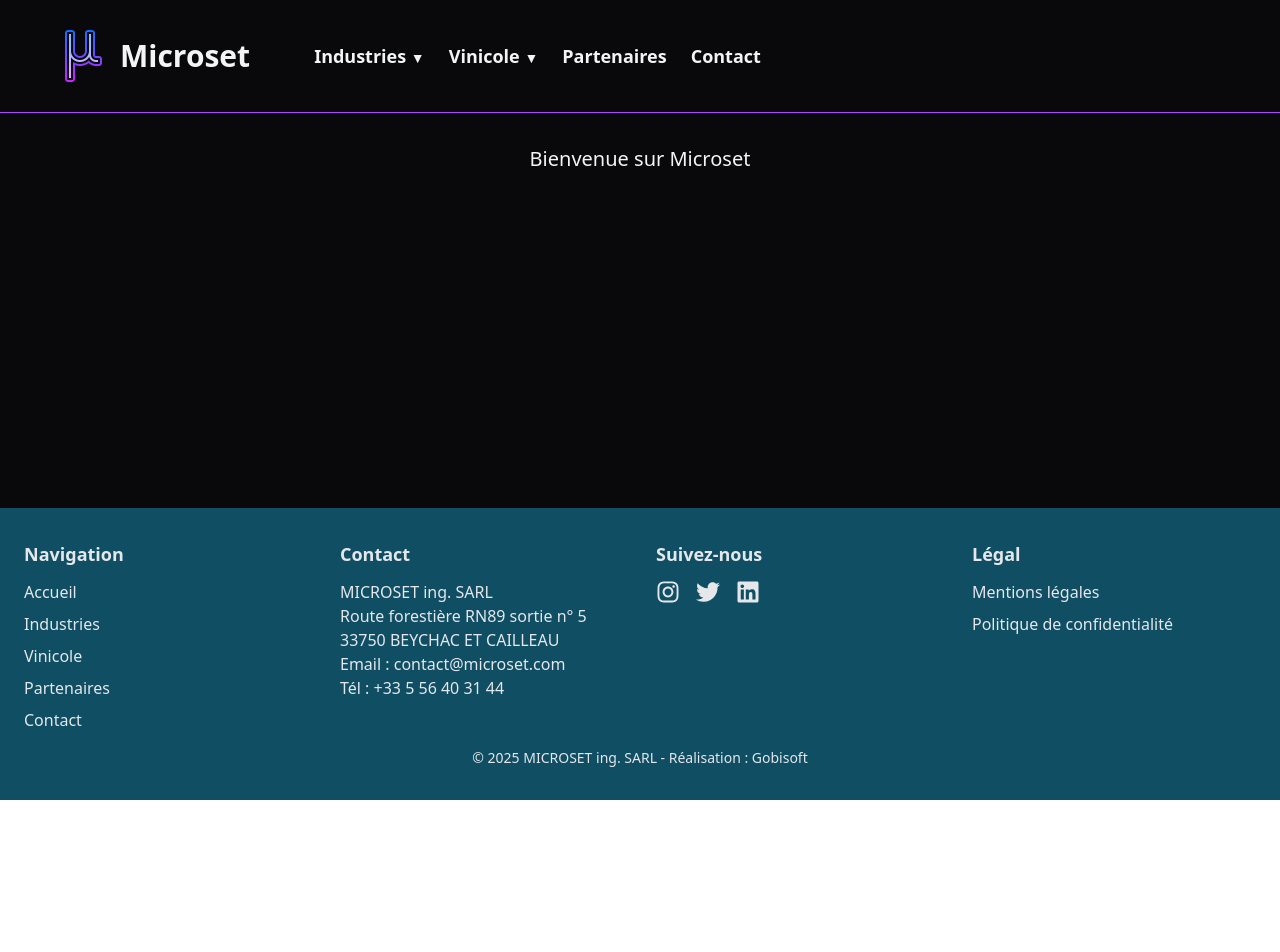
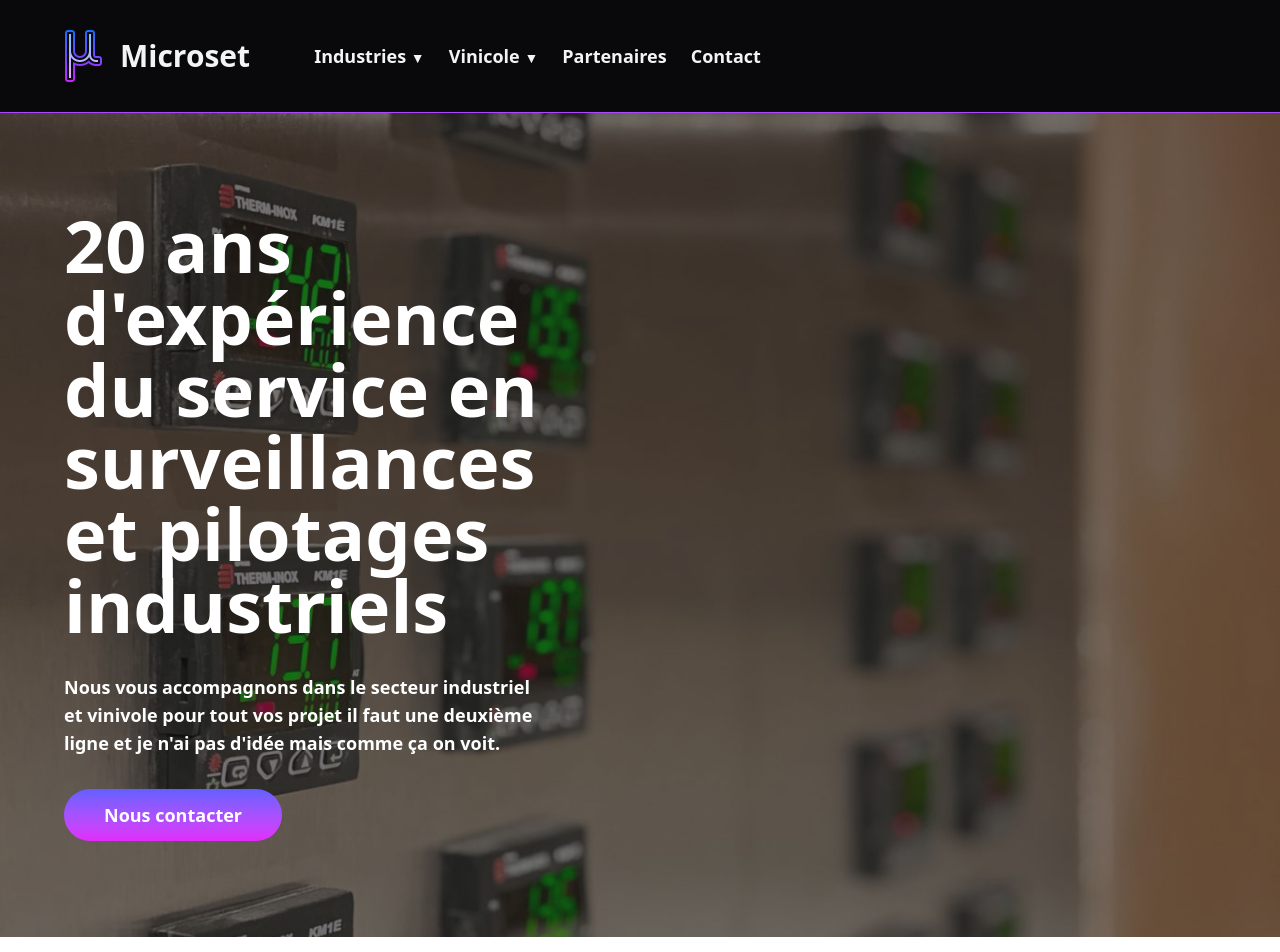
Before and after one commit to bendersoft/microset-static-website, a React (Vite) app in the folder microset/: page / in a window 1280 px wide. Shown: the top 952 px of the page. Before the commit the page ends 800 px from the top, so only its background shows below. Built offline with nearby package versions, Linux system fonts and the light colour scheme.

Commit message:
enhance Home page layout with hero, services, and CTA sections; add background image and service details

```diff
--- a/microset/src/pages/Home.tsx
+++ b/microset/src/pages/Home.tsx
@@ -1,3 +1,72 @@
+import bgImage from "../assets/automatisation.jpg"
+
 export default function Home() {
-	return <h2 className="text-center text-xl">Bienvenue sur Microset</h2>;
-}
+	return (
+	  <main className="mx-auto font-semibold">
+		{/* Hero Section */}
+		<section
+        className="relative h-fit flex items-center justify-center text-center text-white bg-cover bg-center"
+        style={{ backgroundImage: `url(${bgImage})` }}
+      >		  <div className="bg-zinc-900/60 w-full h-full">
+		<div className="flex flex-col gap-8 text-left px-16 py-24 max-w-3/5 text-balance">
+		<h1 className="text-7xl">20 ans d'expérience du service en surveillances et pilotages industriels</h1>
+		<p className="text-lg">Nous vous accompagnons dans le secteur industriel et vinivole pour tout vos projet il faut une deuxième ligne et je n'ai pas d'idée mais comme ça on voit.</p>
+		<a href="/contact" className="w-fit inline-block bg-linear-to-t from-fuchsia-500 to-indigo-500 text-white px-10 py-3 rounded-full font-semibold text-lg">
+			Nous contacter
+		  </a>
+
+		</div>
+
+		  </div>
+		</section>
+
+		{/* Services Section */}
+		<section className="py-16 bg-white text-gray-900 text-center">
+		  <h2 className="text-3xl font-bold text-cyan-600">Nos Services</h2>
+		  <div className="grid grid-cols-1 md:grid-cols-2 lg:grid-cols-3 gap-8 mt-8">
+			{services.map((service) => (
+			  <div key={service.title} className="p-6 bg-gray-100 rounded-2xl shadow-lg">
+				<img
+				  src={service.image}
+				  alt={service.title}
+				  className="w-full h-40 object-cover rounded-lg mb-4"
+				/>
+				<h3 className="text-xl font-semibold text-cyan-600">{service.title}</h3>
+				<p className="text-gray-600 mt-2">{service.description}</p>
+			  </div>
+			))}
+		  </div>
+		</section>
+
+		{/* CTA Section */}
+		<section className="py-16 bg-black text-white text-center">
+		  <h2 className="text-3xl font-bold">Contactez-nous</h2>
+		  <p className="text-gray-300 mt-2">Discutons de vos besoins en automatisation et surveillance industrielle.</p>
+		  <a href="/contact" className="mt-6 inline-block bg-cyan-600 text-white px-6 py-3 rounded-full font-semibold text-lg">
+			Nous Contacter
+		  </a>
+		</section>
+	  </main>
+	);
+  }
+
+  const services = [
+	{
+	  title: "Automatisme industriel",
+	  description:
+		"Solutions avancées pour la gestion et l'automatisation des processus industriels.",
+	  image: "/images/automatisme.jpg",
+	},
+	{
+	  title: "Informatique industrielle",
+	  description:
+		"Développement de logiciels et systèmes pour le contrôle des opérations industrielles.",
+	  image: "/images/informatique.jpg",
+	},
+	{
+	  title: "Maintenance et supervision",
+	  description:
+		"Services de maintenance et de surveillance pour garantir la continuité des opérations.",
+	  image: "/images/maintenance.jpg",
+	},
+  ];
--- a/microset/src/routes/AppRoutes.tsx
+++ b/microset/src/routes/AppRoutes.tsx
@@ -27,7 +27,7 @@ const VinicoleLayout = () => (
 
 const AppRoutes = () => {
 	return (
-		<main className="flex flex-1 flex-col gap-4 text-gray-100 sm:gap-8 py-4 sm:py-8 px-2 sm:px-16 max-w-7xl mx-auto">
+		<main className="flex flex-1 flex-col gap-4 text-gray-100 sm:gap-8">
 			<Routes>
 				<Route path="/" element={<Home />} />
 				<Route path="/industries" element={<IndustriesLayout />}>
```
